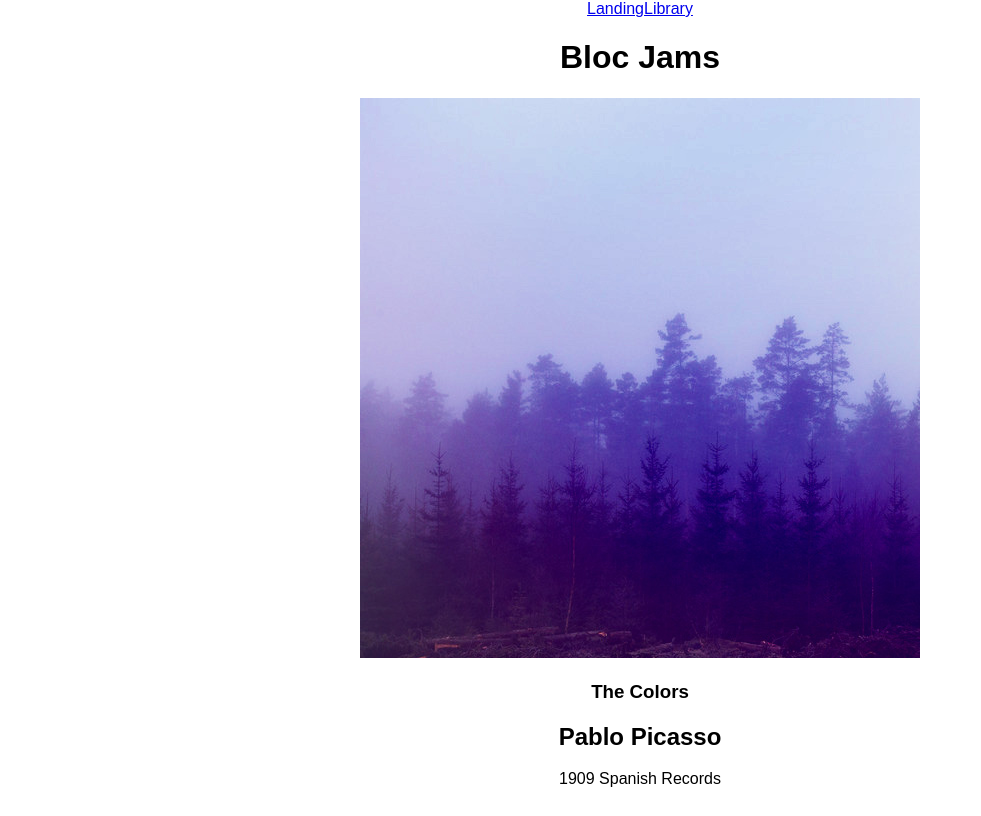
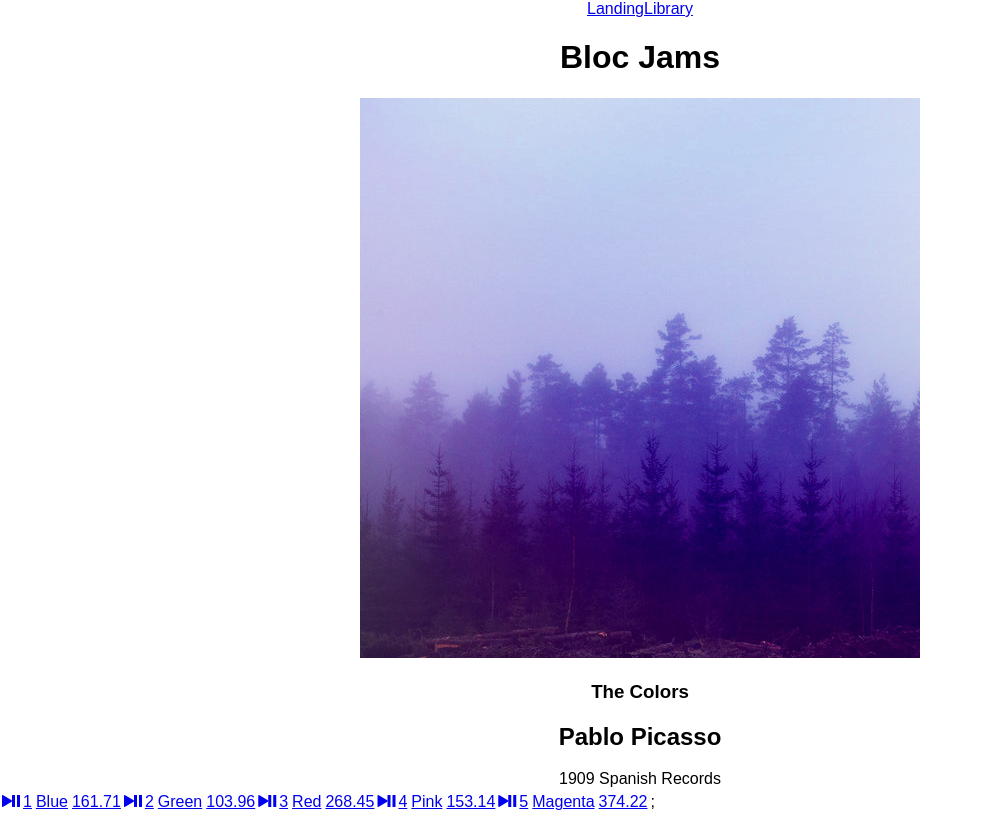
Before and after one commit to kmondo/Bloc-Jams-React, a React (Create React App) app: page /album/the-colors in a window 1280 px wide. Shown: the whole page, without its empty margins (0-981 px from the left). Built offline with nearby package versions, Linux system fonts and the light colour scheme.

Commit message:
Assignment-5-Components-Ablum: working on hover and minutes to seconds conversion

```diff
--- a/public/index.html
+++ b/public/index.html
@@ -10,6 +10,7 @@
     -->
     <link rel="manifest" href="%PUBLIC_URL%/manifest.json">
     <link rel="shortcut icon" href="%PUBLIC_URL%/favicon.ico">
+    <link rel="stylesheet" typeof="text/css" href="http://code.ionicframework.com/ionicons/2.0.1/css/ionicons.min.css">
     <!--
       Notice the use of %PUBLIC_URL% in the tags above.
       It will be replaced with the URL of the `public` folder during the build.
--- a/src/components/Album.js
+++ b/src/components/Album.js
@@ -1,4 +1,5 @@
 import React, { Component } from 'react';
+import { Link } from 'react-router-dom';
 import albumData from './../data/albums';
 
 class Album extends Component {
@@ -18,7 +19,7 @@ class Album extends Component {
     return(
       <section className="album">
         <section id="album-info">
-          <img id="album-cover-art" src={this.state.album.albumCover} />
+          <img id="album-cover-art" src={this.state.album.albumCover} alt={this.state.album.title} />
           <div className="album-details">
             <h1 id="album-title">{this.state.album.title}</h1>
             <h2 className="artist">{this.state.album.artist}</h2>
@@ -31,7 +32,19 @@ class Album extends Component {
               <col id="song-title-column" />
               <col id="song-duration-column" />
             </colgroup>
-            <tbody>
+            <tbody className="song-list">
+              {
+                this.state.album.songs.map( (song, index) =>
+                  <Link to={`/album/${song.slug}`} key={index}>
+                  <span className="ion-play" />
+                  <span className="ion-pause" />
+                    <tr>
+                      <td>{index + 1}</td>
+                      <td>{song.title}</td>
+                      <td>{song.duration}</td>
+                    </tr>
+                  </Link>
+                )};
             </tbody>
           </table>
       </section>
--- a/src/components/Library.js
+++ b/src/components/Library.js
@@ -5,7 +5,9 @@ import albumData from './../data/albums';
 class Library extends Component {
   constructor(props) {
     super(props);
-    this.state = { albums: albumData };
+    this.state = {
+      albums: albumData
+    };
   }
 
   render() {
@@ -17,7 +19,7 @@ class Library extends Component {
               <img src={album.albumCover} alt={album.title} />
               <div>{album.title}</div>
               <div>{album.artist}</div>
-              <div>{album.songs.length} songs</div>
+              <tr>{album.songs.length} songs</tr>
             </Link>
           )
         }
```
